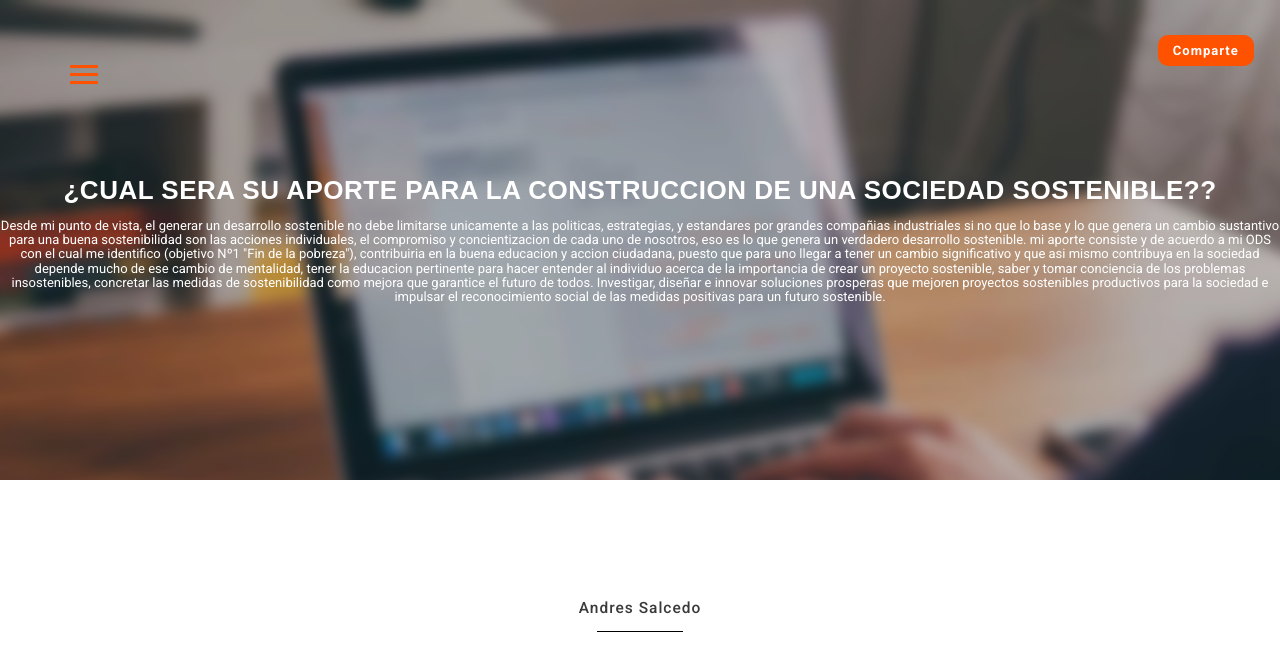
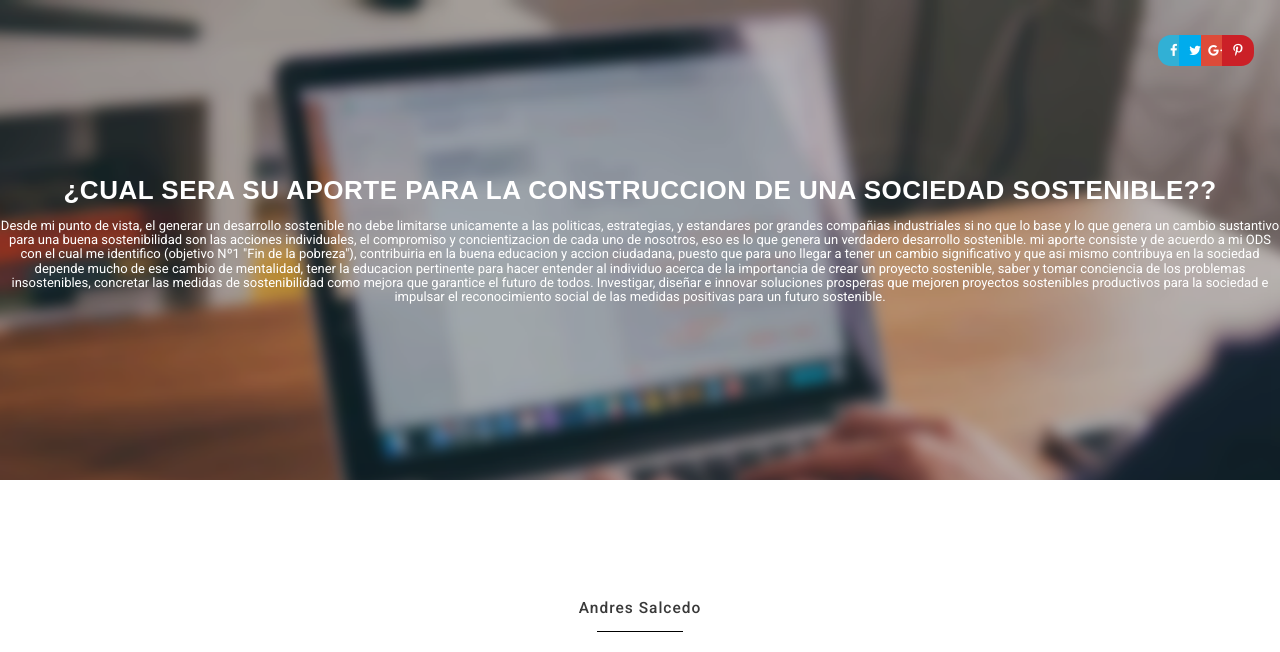
Before and after one commit to andresalcedo/emprendimiento, a website: page index.html in a window 1280 px wide. Drawn offline with Linux system fonts and the light colour scheme.

Commit message:
Merge origin/master
Conflicts:
	README.md

```diff
--- a/index.html
+++ b/index.html
@@ -34,15 +34,10 @@ Author Name: iCrossoft S.A.S-->
                 <div class="icon twitter"><i class="fa fa-twitter"></i></div>
                 <div class="icon google-plus"><i class="fa fa-google-plus"></i></div>
                 <div class="icon pinterest last"><i class="fa fa-pinterest-p"></i></div>
-                <div class="label">Comparte</div>
             </div>
 
             <header class="top-nav-bar">
-                <div id="toggle">
-                    <div class="one"></div>
-                    <div class="two"></div>
-                    <div class="three"></div>
-                </div>
+
 
                 <div id="menu">
                     <ul class="menu-view list-unstyled">
```
